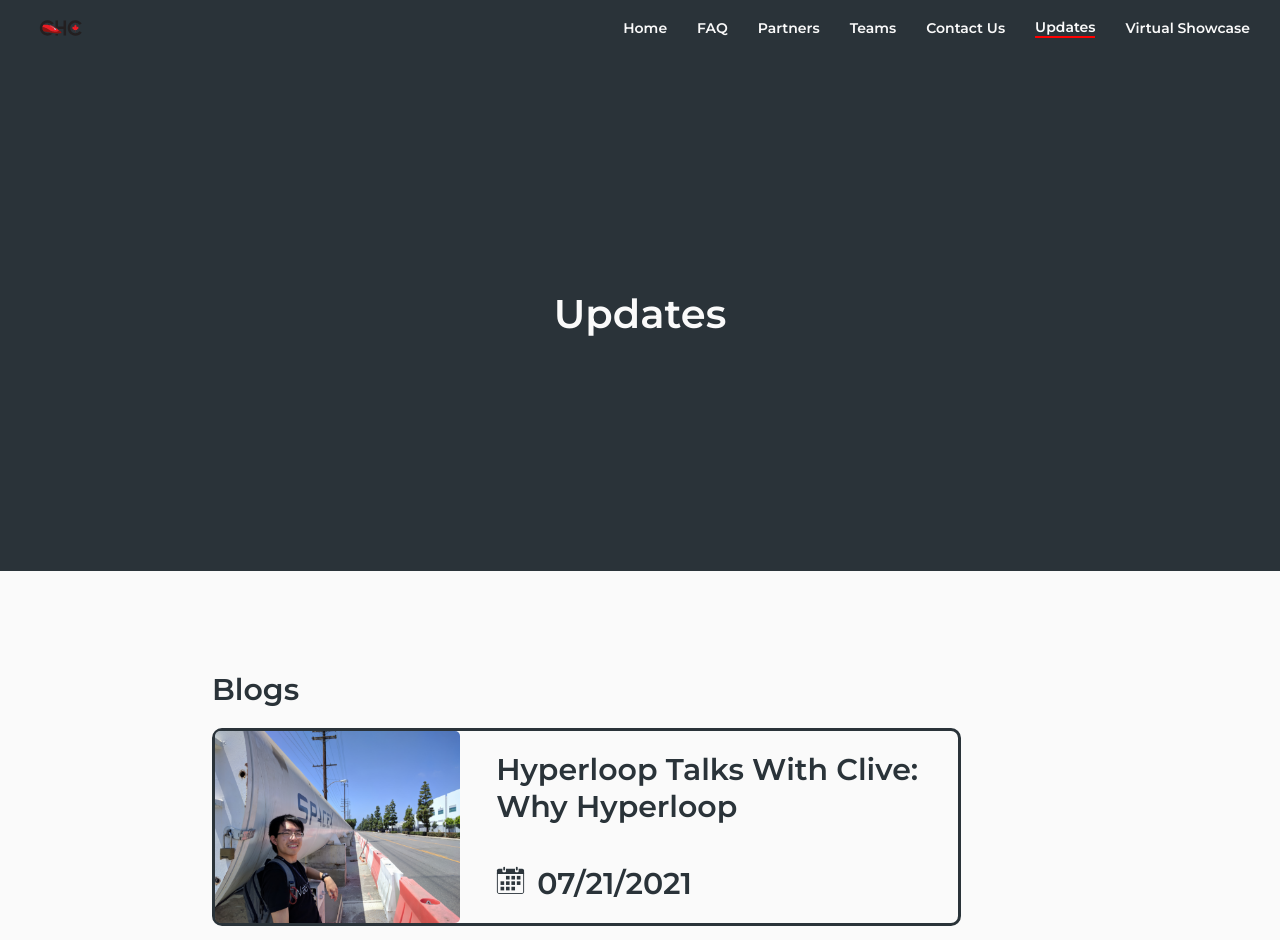
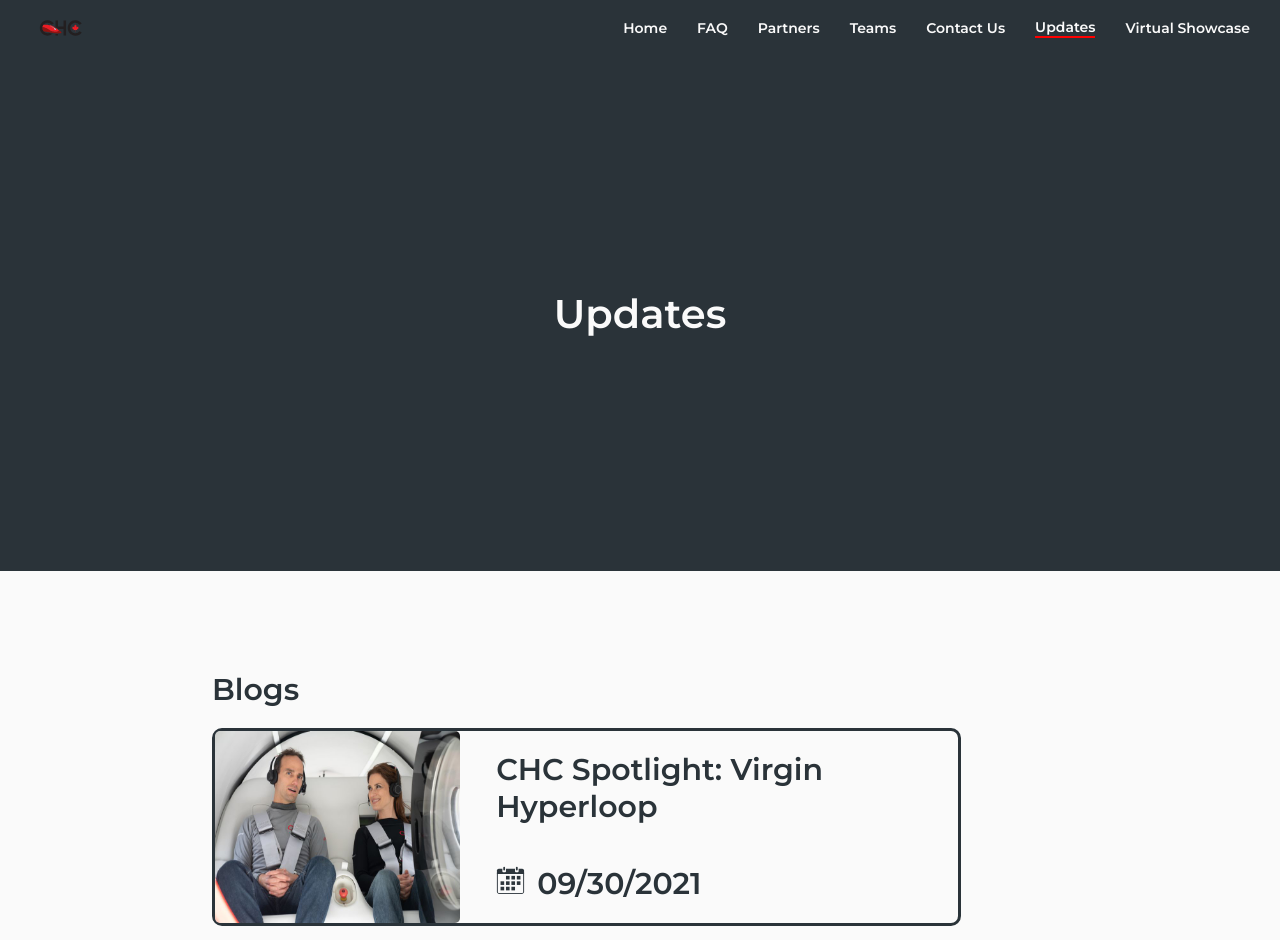
Before and after one commit to Canadian-Hyperloop-Confrence/website, a Next.js app: page /updates in a window 1280 px wide. Shown: the top 940 px of the page. Built offline with nearby package versions, Linux system fonts and the light colour scheme.

Commit message:
Added blog four, changed sorting to most recent blog first, fixed typo on virtual showcase page

```diff
--- a/data/Blogs.ts
+++ b/data/Blogs.ts
@@ -28,6 +28,16 @@
     },
     imageSrc: '/blogs/hyperloop101.jpg',
     link: 'https://waterloop.notion.site/Hyperloop-101-5c9d0cbccc0940f0b38cd7188d8d19b7'
+  },
+  {
+    title: 'CHC Spotlight: Virgin Hyperloop',
+    date: {
+      day: 30,
+      month: 9,
+      year: 2021,
+    },
+    imageSrc: '/blogs/virgin-hyperloop.jpg',
+    link: 'https://waterloop.notion.site/CHC-Spotlight-Virgin-Hyperloop-f88e1c51942b4757ad40d1c0216fd84e'
   }
 ]
 
--- a/pages/updates.tsx
+++ b/pages/updates.tsx
@@ -24,8 +24,14 @@
 `;
 
 const Updates = () => {
-  const renderBlogCards = Blogs.map((blog) => <BlogCard {...blog}/> );
-  const renderVideoCards = Videos.map((video) => <BlogCard darkBackground {...video} />);
+  const renderBlogCards = Blogs
+    .sort((b, a) => a.date.year - b.date.year !== 0
+      ? a.date.year - b.date.year
+      : a.date.month - b.date.month !== 0
+        ? a.date.month - b.date.month
+        : a.date.day - b.date.day)
+    .map((blog) => <BlogCard key={blog.title} {...blog}/> );
+  const renderVideoCards = Videos.map((video) => <BlogCard darkBackground key={video.title} {...video} />);
   return (
     <div>
       <Head>
--- a/pages/virtual-showcase.tsx
+++ b/pages/virtual-showcase.tsx
@@ -149,7 +149,7 @@
             { name: 'Eligibility', link: '#eligibility' },
             { name: 'Calendar', link: '#calendar' },
             { name: 'Application Process', link: '#application' },
-            { name: 'Catagories', link: '#catagories' },
+            { name: 'Categories', link: '#categories' },
             { name: 'Criteria', link: '#criteria' },
             { name: 'Questions', link: '#questions' },
           ]} />
@@ -211,7 +211,7 @@
               </li>
             </ApplicationProcessList>
           </div>
-          <div id="catagories">
+          <div id="categories">
             <H1>Categories</H1>
             <RedSubTitle>Propulsion and Levitation Systems</RedSubTitle>
             <P>
```
Also changed, not shown: public/blogs/virgin-hyperloop.jpg (added).
